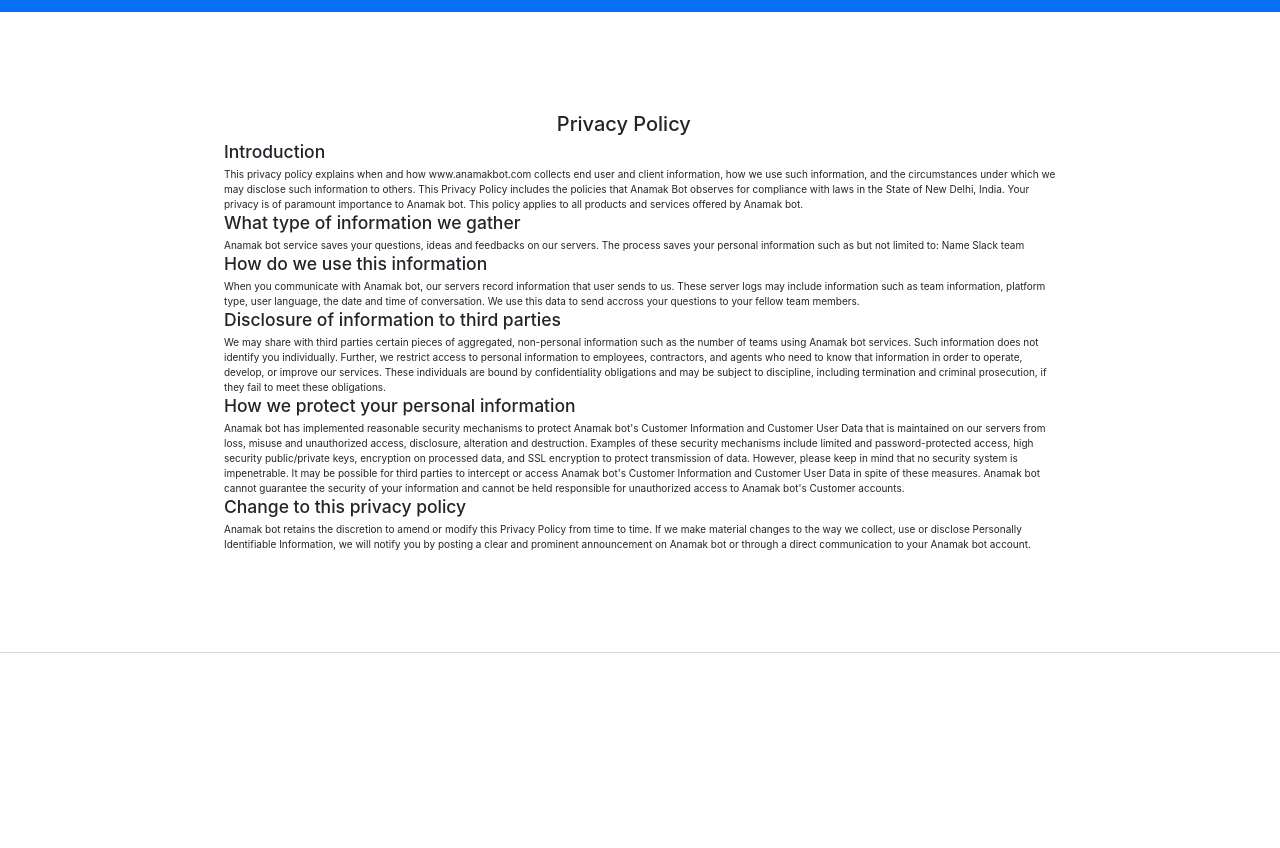
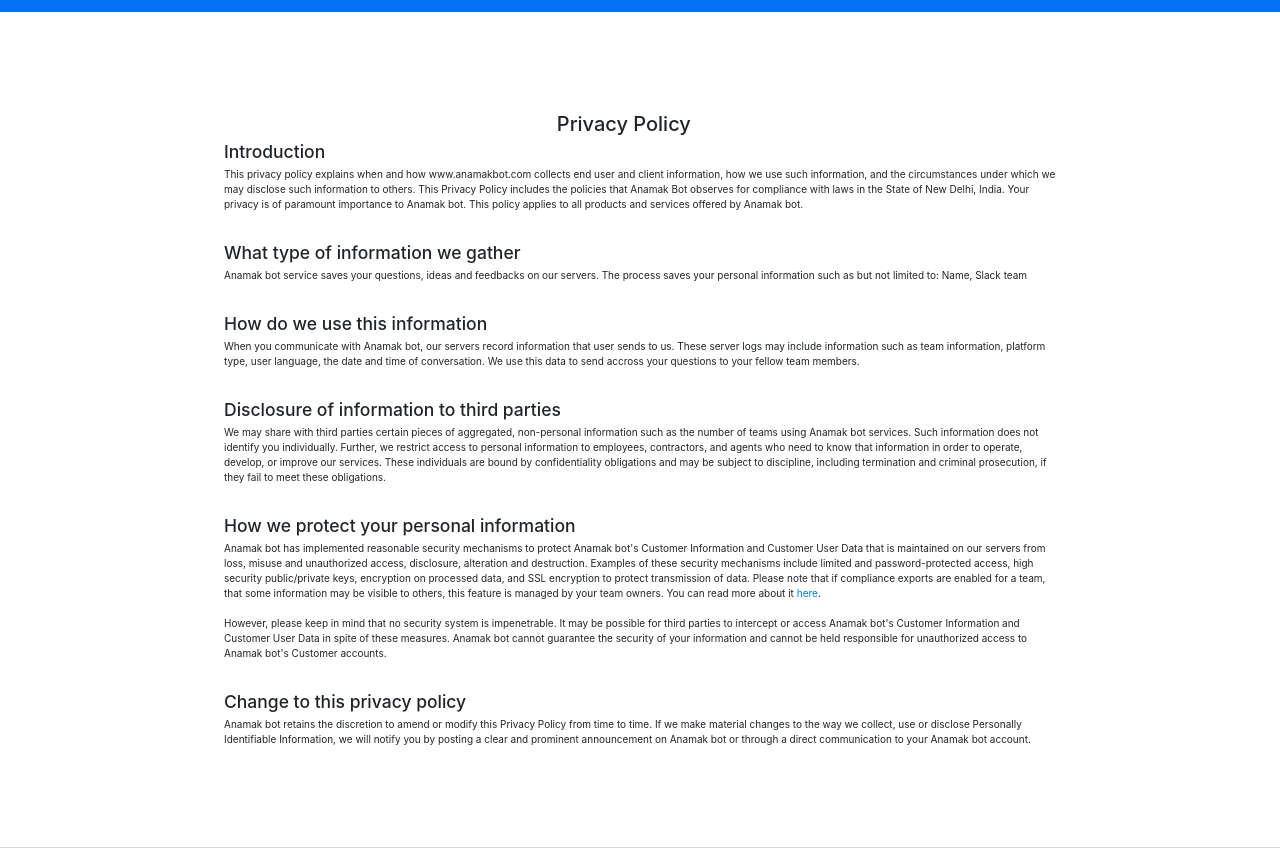
Before and after one commit to agarwalswapnil/anamakbot.com-website, a plain HTML site: page privacypolicy.html in a window 1280 px wide. Shown: the part 74-922 px from the top of the page. Before the commit the page ends 800 px from the top, so only its background shows below. Drawn offline with nearby package versions, Linux system fonts and the light colour scheme.

Commit message:
privacy policy changes as per slack app review

```diff
--- a/privacypolicy.html
+++ b/privacypolicy.html
@@ -52,29 +52,36 @@
                 <h3>Introduction</h3>
                 This privacy policy explains when and how www.anamakbot.com collects end user and client information, how we use such information, and the circumstances under which we may disclose such information to others. This Privacy Policy includes the policies that Anamak Bot observes for compliance with laws in the State of New Delhi, India. Your privacy is of paramount importance to Anamak bot. This policy applies to all products and services offered by Anamak bot.
 
+                <br/><br/><br/>
                 <h3>What type of information we gather</h3>
 
                 Anamak bot service saves your questions, ideas and feedbacks on our servers. The process saves your personal information such as but not limited to:
 
-                Name
+                Name, Slack team
 
-                Slack team
-
+                <br/><br/><br/>
                 <h3>How do we use this information</h3>
                 When you communicate with Anamak bot, our servers record information that user sends to us. These server logs may include information such as team information, platform type, user language, the date and time of conversation.
 
                 We use this data to send accross your questions to your fellow team members.
 
+                <br/><br/><br/>
                 <h3> Disclosure of information to third parties</h3>
 
                 We may share with third parties certain pieces of aggregated, non-personal information such as the number of teams using Anamak bot services. Such information does not identify you individually. Further, we restrict access to personal information to employees, contractors, and agents who need to know that information in order to operate, develop, or improve our services. These individuals are bound by confidentiality obligations and may be subject to discipline, including termination and criminal prosecution, if they fail to meet these obligations.
 
 
+                <br/><br/><br/>
                 <h3>How we protect your personal information</h3>
                 Anamak bot has implemented reasonable security mechanisms to protect Anamak bot's Customer Information and Customer User Data that is maintained on our servers from loss, misuse and unauthorized access, disclosure, alteration and destruction. Examples of these security mechanisms include limited and password-protected access, high security public/private keys, encryption on processed data, and SSL encryption to protect transmission of data.
+                Please note that if compliance exports are enabled for a team, that some information may be visible to others, this feature is managed by your team owners. You can read more about it <a href="https://get.slack.help/hc/en-us/articles/220548947-Apply-for-Compliance-Exports">here</a>.
+
+                <br/>
+                <br/>
 
                 However, please keep in mind that no security system is impenetrable. It may be possible for third parties to intercept or access Anamak bot's Customer Information and Customer User Data in spite of these measures. Anamak bot cannot guarantee the security of your information and cannot be held responsible for unauthorized access to Anamak bot's Customer accounts.
 
+                <br/><br/><br/>
                 <h3>Change to this privacy policy</h3>
                 Anamak bot retains the discretion to amend or modify this Privacy Policy from time to time. If we make material changes to the way we collect, use or disclose Personally Identifiable Information, we will notify you by posting a clear and prominent announcement on Anamak bot or through a direct communication to your Anamak bot account.
             </div>
```
